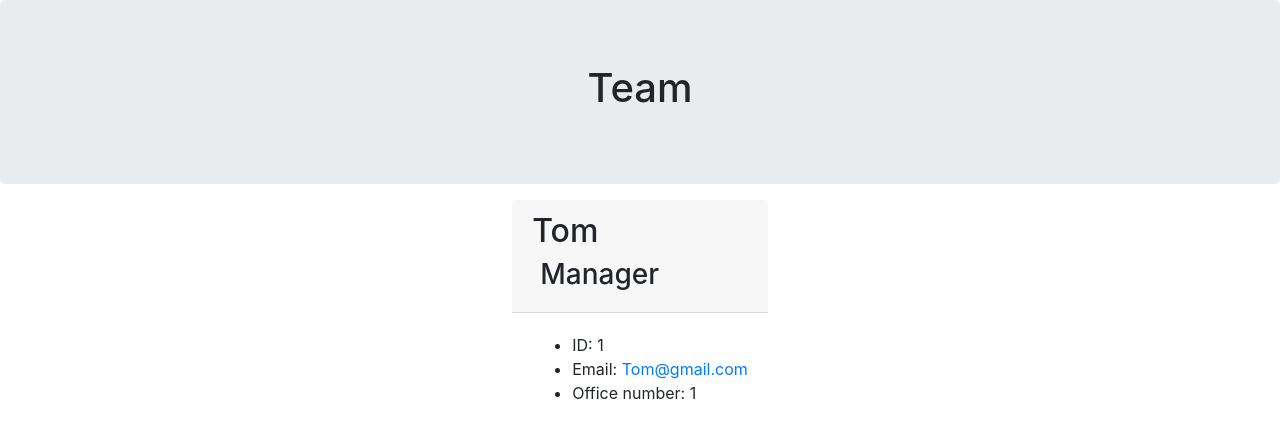
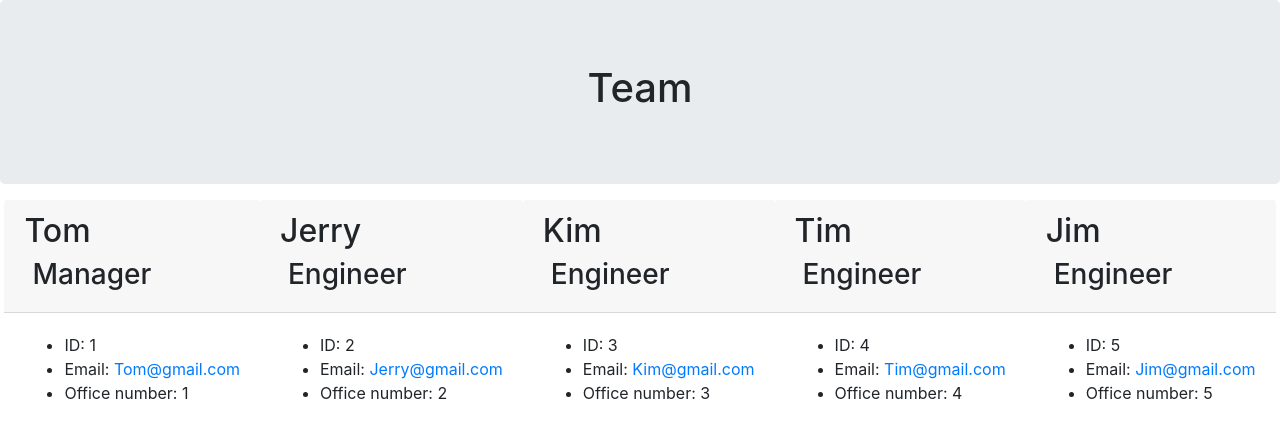
Before and after one commit to Juwonoh41/Team-profile-generator, a plain HTML site: page dist/index.html in a window 1280 px wide. Drawn offline with nearby package versions, Linux system fonts and the light colour scheme.

Commit message:
finsihed html

```diff
--- a/dist/index.html
+++ b/dist/index.html
@@ -33,6 +33,59 @@
                         </ul>
                     </div>
                 </div>
+                <div class = "employee">
+                    <div class="card-header">
+                        <h2 class="title">Jerry</h2>
+                        <h3 class="Jobtitle"><i class="fas fa-mug-hot mr-2"></i>Engineer</h3>
+                    </div>
+                    <div class = "card-body">
+                        <ul class = "content-list">
+                            <li class="content-item">ID: 2</li>
+                            <li class="content-item">Email: <a href="Jerry@gmail.com">Jerry@gmail.com</a></li>
+                            <li class="content-item">Office number: 2</li>
+                        </ul>
+                    </div>
+                </div>
+                <div class = "employee">
+                    <div class="card-header">
+                        <h2 class="title">Kim</h2>
+                        <h3 class="Jobtitle"><i class="fas fa-mug-hot mr-2"></i>Engineer</h3>
+                    </div>
+                    <div class = "card-body">
+                        <ul class = "content-list">
+                            <li class="content-item">ID: 3</li>
+                            <li class="content-item">Email: <a href="Kim@gmail.com">Kim@gmail.com</a></li>
+                            <li class="content-item">Office number: 3</li>
+                        </ul>
+                    </div>
+                </div>
+                <div class = "employee">
+                    <div class="card-header">
+                        <h2 class="title">Tim</h2>
+                        <h3 class="Jobtitle"><i class="fas fa-mug-hot mr-2"></i>Engineer</h3>
+                    </div>
+                    <div class = "card-body">
+                        <ul class = "content-list">
+                            <li class="content-item">ID: 4</li>
+                            <li class="content-item">Email: <a href="Tim@gmail.com">Tim@gmail.com</a></li>
+                            <li class="content-item">Office number: 4</li>
+                        </ul>
+                    </div>
+                </div>
+                <div class = "employee">
+                    <div class="card-header">
+                        <h2 class="title">Jim</h2>
+                        <h3 class="Jobtitle"><i class="fas fa-mug-hot mr-2"></i>Engineer</h3>
+                    </div>
+                    <div class = "card-body">
+                        <ul class = "content-list">
+                            <li class="content-item">ID: 5</li>
+                            <li class="content-item">Email: <a href="Jim@gmail.com">Jim@gmail.com</a></li>
+                            <li class="content-item">Office number: 5</li>
+                        </ul>
+                    </div>
+                </div>
+
             </div>
         </div>
     </div>
```
